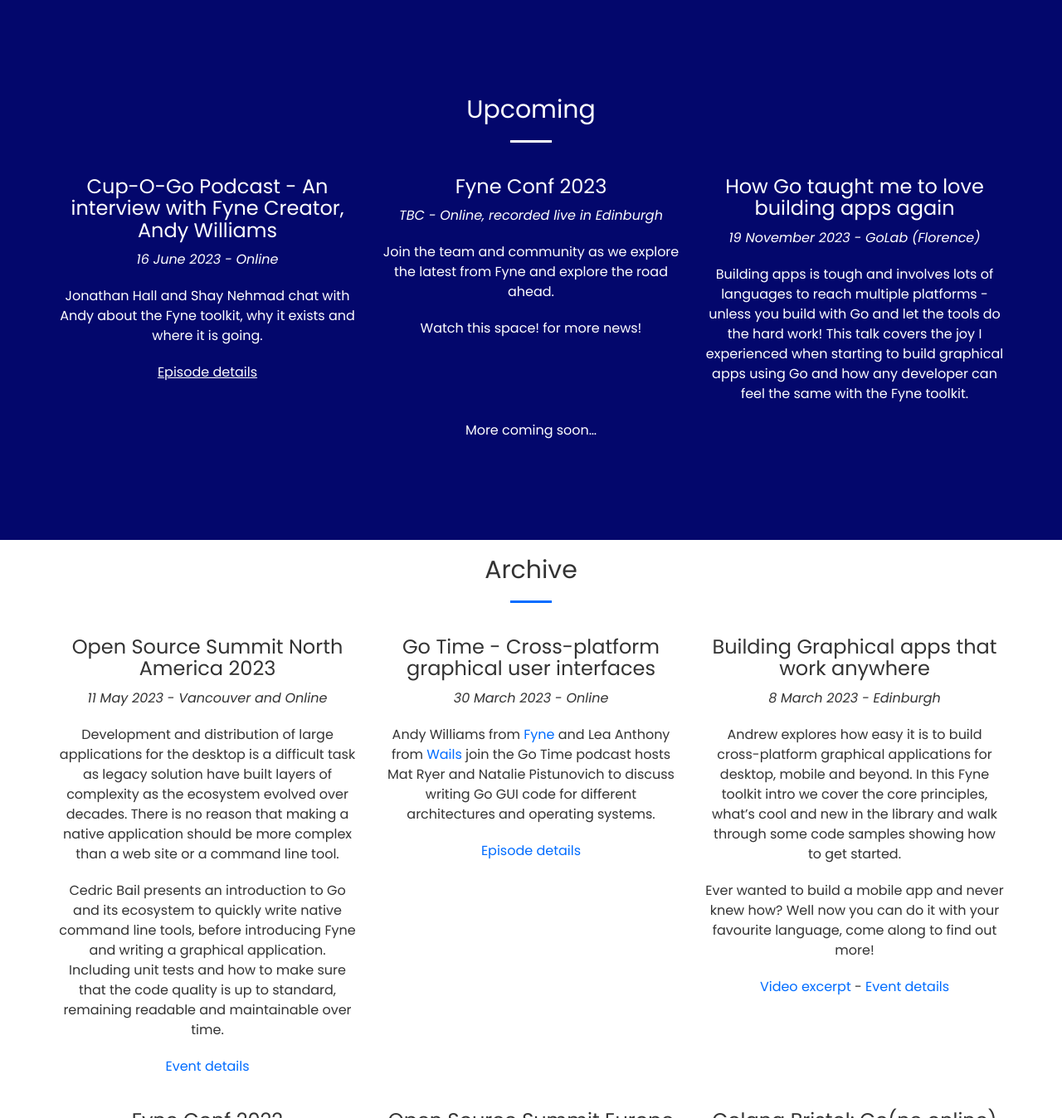
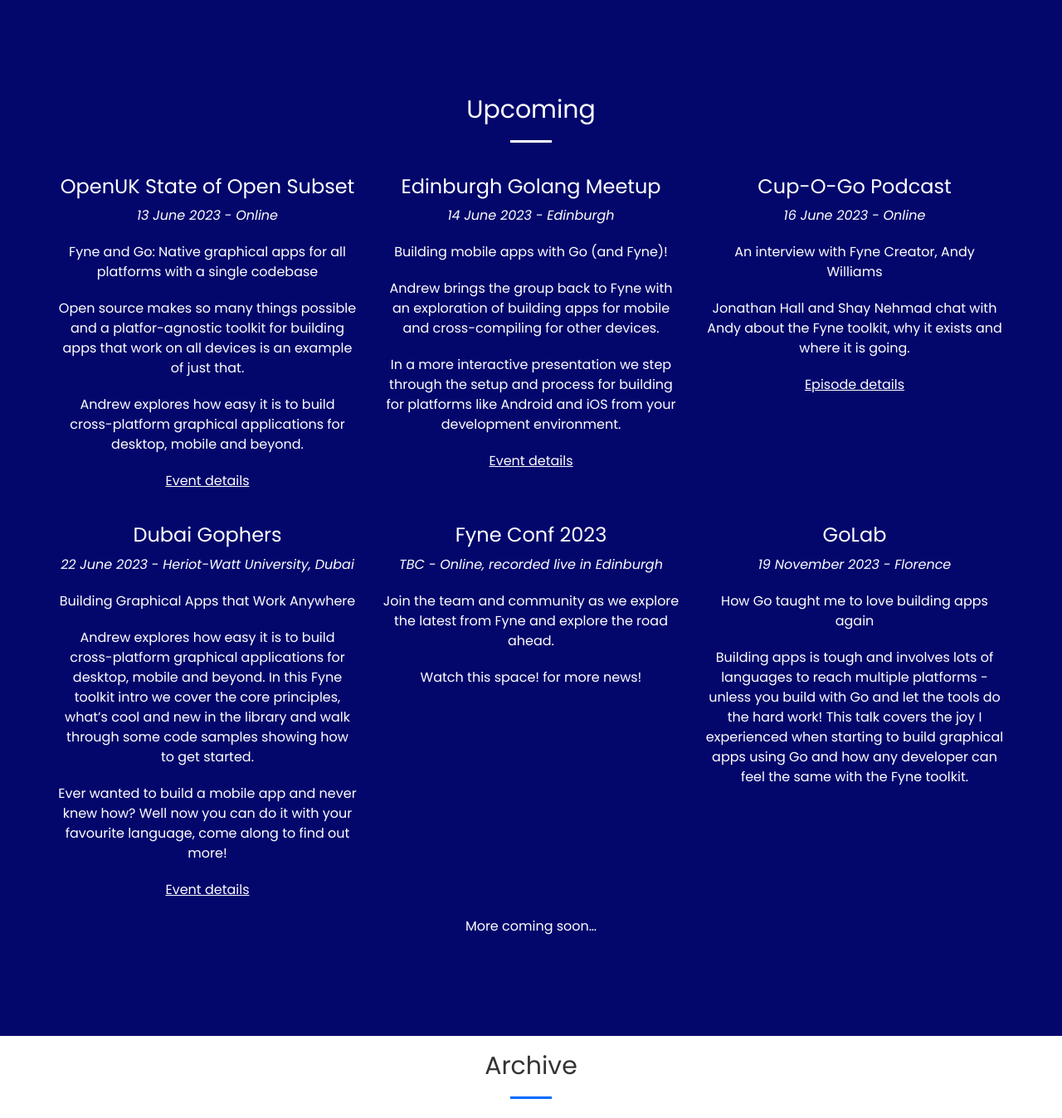
Before and after one commit to fyne-io/fyne-io.github.io, a Jekyll site: the page built from events/index.md, in a window 1280 px wide and 1400 px high, scrolled down 288 px, cut to the strip 52-1400 px from the top of the window. Shown: the whole strip at 83% size. Built offline with Jekyll 4.4.1, drawn with Linux system fonts in a browser that asks for light colours; some of the changed text lies outside the part shown.

Commit message:
Adding more upcoming events for the week ahead

```diff
--- a/events/index.md
+++ b/events/index.md
@@ -25,13 +25,63 @@
 
 
 <div class="col-lg-4 text-center" markdown="1">
-### Cup-O-Go Podcast - An interview with Fyne Creator, Andy Williams
+### OpenUK State of Open Subset
+
+*13 June 2023 - Online*
+
+Fyne and Go: Native graphical apps for all platforms with a single codebase
+
+Open source makes so many things possible and a platfor-agnostic toolkit for building apps that work on all devices is an example of just that.
+
+Andrew explores how easy it is to build cross-platform graphical applications for desktop, mobile and beyond.
+
+[Event details](https://openuk.uk/event-calendar/state-of-open-subset-episode-7/)
+</div>
+
+<div class="col-lg-4 text-center" markdown="1">
+### Edinburgh Golang Meetup
+
+*14 June 2023 - Edinburgh*
+
+Building mobile apps with Go (and Fyne)!
+
+Andrew brings the group back to Fyne with an exploration of building apps for mobile and cross-compiling for other devices.
+
+In a more interactive presentation we step through the setup and process for building for platforms like Android and iOS from your development environment.
+
+[Event details](https://www.meetup.com/edinburgh-golang-meetup/events/293858630/)
+</div>
+
+<div class="col-lg-4 text-center" markdown="1">
+### Cup-O-Go Podcast
 
 *16 June 2023 - Online*
+
+An interview with Fyne Creator, Andy Williams
 
 Jonathan Hall and Shay Nehmad chat with Andy about the Fyne toolkit, why it exists and where it is going.
 
 [Episode details](https://cupogo.dev/episodes)
+</div>
+
+</div>
+</div>
+<div class="container">
+<div class="row">
+
+<div class="col-lg-4 text-center" markdown="1">
+### Dubai Gophers
+
+*22 June 2023 - Heriot-Watt University, Dubai*
+
+Building Graphical Apps that Work Anywhere
+
+Andrew explores how easy it is to build cross-platform graphical applications for desktop, mobile and beyond.
+In this Fyne toolkit intro we cover the core principles, what's cool and new in the library and walk through some code samples showing how to get started.
+
+Ever wanted to build a mobile app and never knew how? Well now you can do it with your favourite language, come along to find out more!
+
+[Event details](https://www.meetup.com/dubai-gophers/events/293836894/)
 </div>
 
 <div class="col-lg-4 text-center" markdown="1">
@@ -46,9 +96,11 @@
 
 
 <div class="col-lg-4 text-center" markdown="1">
-### How Go taught me to love building apps again
+### GoLab
 
-*19 November 2023 - GoLab (Florence)*
+*19 November 2023 - Florence*
+
+How Go taught me to love building apps again
 
 Building apps is tough and involves lots of languages to reach multiple platforms - unless you build with Go and let the tools do the hard work! This talk covers the joy I experienced when starting to build graphical apps using Go and how any developer can feel the same with the Fyne toolkit.
 
@@ -112,9 +166,11 @@
 </div>
 
 <div class="col-lg-4 text-center" markdown="1">
-### Building Graphical apps that work anywhere
+### Edinburgh Gophers
 
 *8 March 2023 - Edinburgh*
+
+Building Graphical apps that work anywhere
 
 Andrew explores how easy it is to build cross-platform graphical applications for desktop, mobile and beyond.
 In this Fyne toolkit intro we cover the core principles, what's cool and new in the library and walk through some code samples showing how to get started.
```
Also changed, not shown: other parts of events/index.md (+3 -1 lines).
